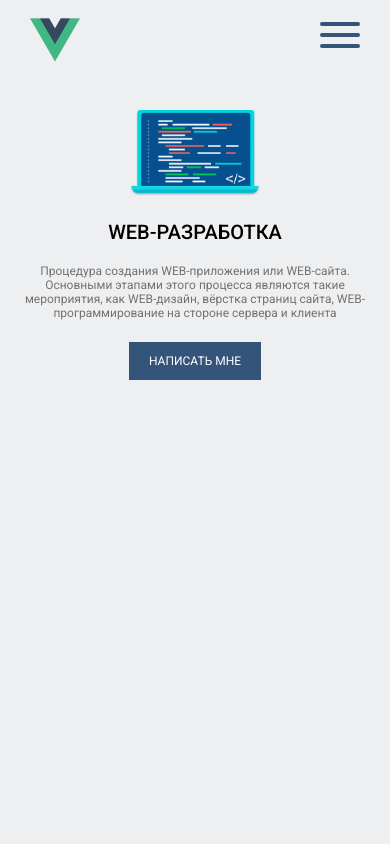
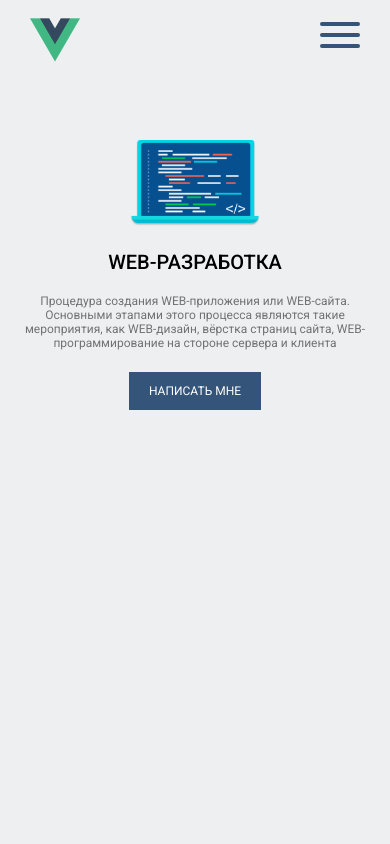
Before and after one commit to bohma/Portfolio, a Vue app: page / in a window 390 px wide. Shown: the top 844 px of the page. Built offline with nearby package versions, Linux system fonts and the light colour scheme.

Commit message:
Add files via upload

```diff
--- a/src/components/MainWrapper.vue
+++ b/src/components/MainWrapper.vue
@@ -939,7 +939,7 @@ export default {
     }
     &__image {
       width: 130px;
-      margin: 110px auto 20px;
+      margin: 140px auto 20px;
     }
 
     &__info {
```
